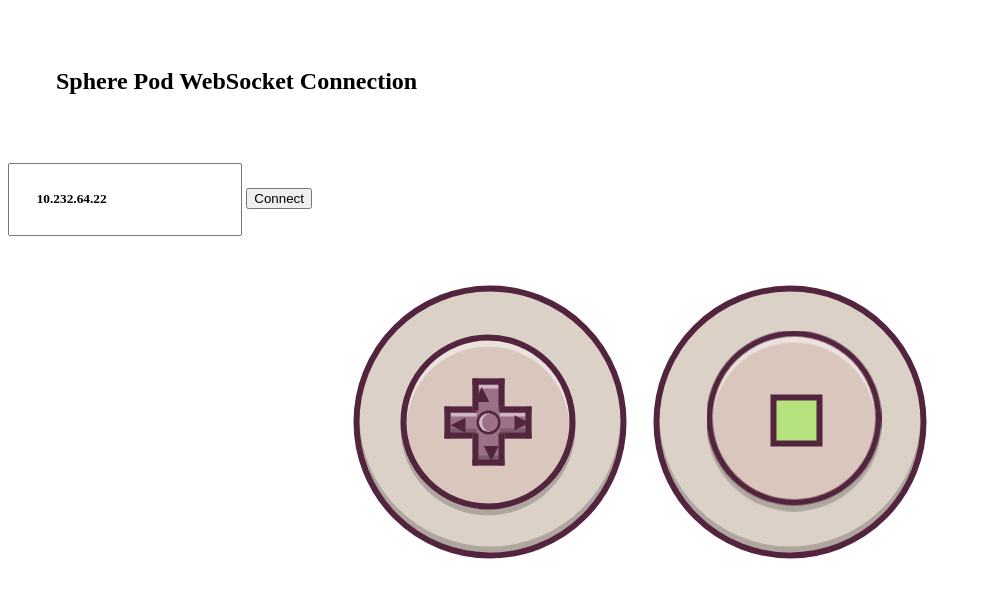
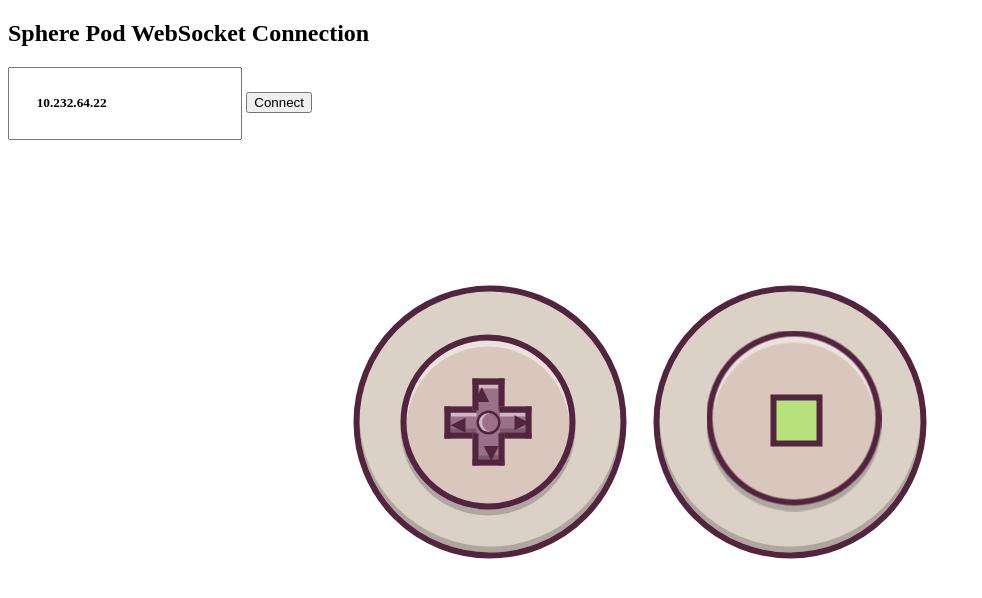
Before and after one commit to NathanBarquira/JavaScriptPagesTest, a website built with webpack: page index.html in a window 1280 px wide. Shown: the top 598 px of the page, without its empty margins (0-982 px from the left). Built offline with nearby package versions, Linux system fonts and the light colour scheme; a web font is replaced by a local one.

Commit message:
Update index.html

```diff
--- a/index.html
+++ b/index.html
@@ -396,9 +396,9 @@ z-index: 1;
 
 
 h1{
-    padding: 2em;
+    /* padding: 2em;
   font-family: 'DroidSerif';
-  font-weight:bold;
+  font-weight:bold; */
 }
 
 /* button{
```
